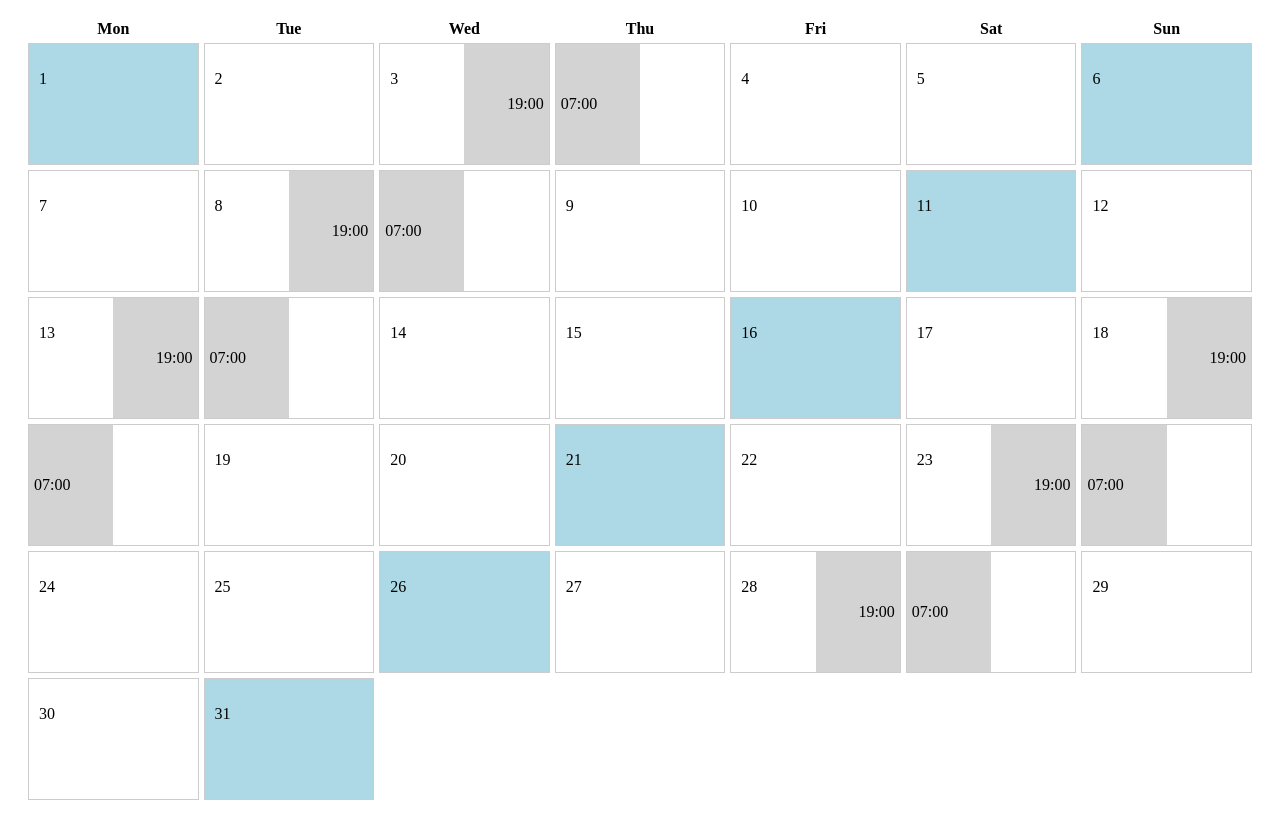
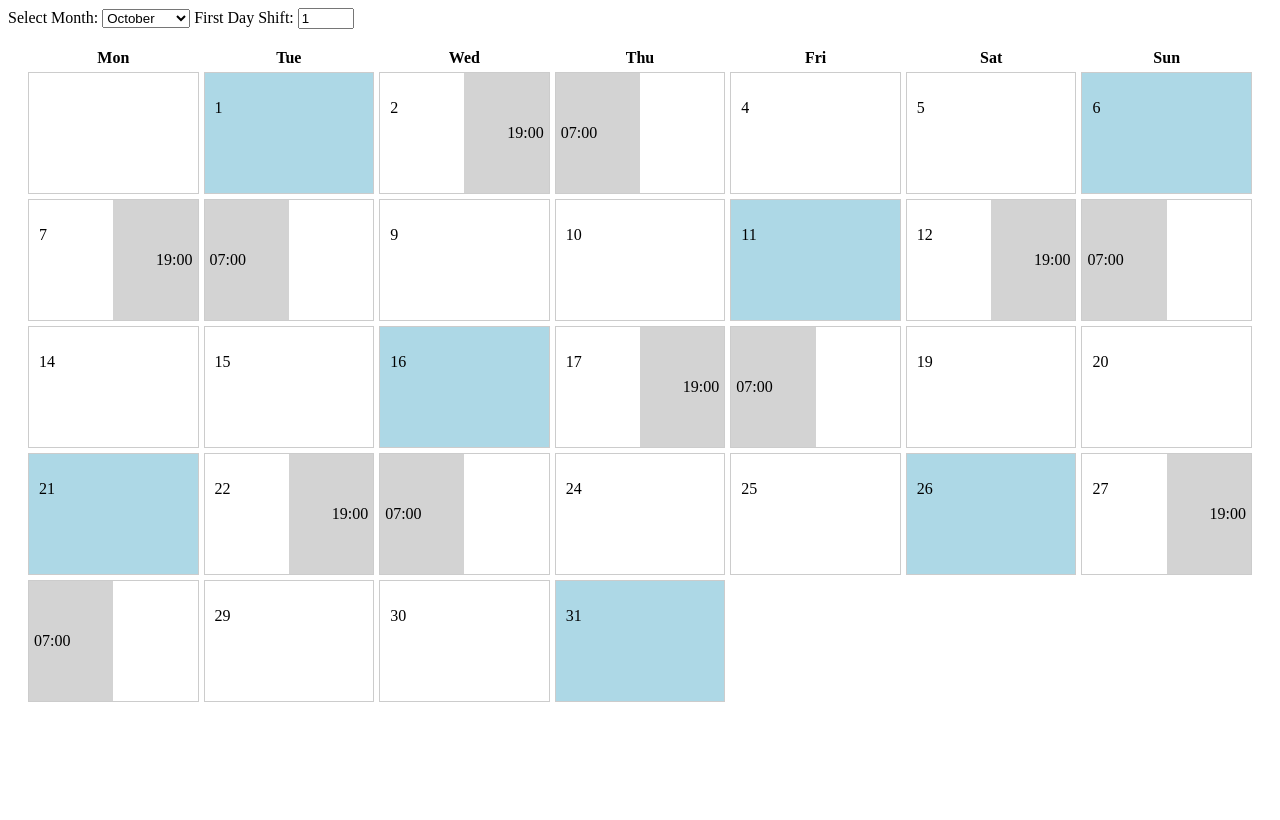
Before and after one commit to cosmologus/work-schedule, a SvelteKit app: page / in a window 1280 px wide. Built offline with nearby package versions, Linux system fonts and the light colour scheme.

Commit message:
added calendar

```diff
--- a/src/routes/+page.svelte
+++ b/src/routes/+page.svelte
@@ -10,60 +10,81 @@
   interface ShiftDay {
     date: Date;
     shift?: Shift;
-    type: string; // "day", "night", or "rest"
+    type: string; // "day", "night-start", "night-end", "rest"
   }
 
   const dayShift: Shift = { start: "07:00", end: "19:00", color: "lightblue" };
   const nightShift: Shift = { start: "19:00", end: "07:00", color: "lightgray" };
 
   let days: ShiftDay[] = [];
-  let currentMonth = new Date().getMonth();
-  let currentYear = new Date().getFullYear();
+  let selectedMonth: number = new Date().getMonth(); // Default to the current month
+  let selectedYear: number = new Date().getFullYear();
+  let firstDayShift: number = 1; // Default to the 1st of the month for the first day shift
+
+  const months = [
+    "January", "February", "March", "April", "May", "June",
+    "July", "August", "September", "October", "November", "December"
+  ];
 
   // Helper function to get the number of days in a month
   function daysInMonth(month: number, year: number): number {
     return new Date(year, month + 1, 0).getDate();
   }
 
-  // Generate work shifts based on the correct pattern: day shift, 24 hours rest, night shift, 48 hours rest
+  // Helper function to calculate the starting day of the week for the given month and year
+  // Adjust the result to make Monday = 0, Sunday = 6
+  function getStartDay(month: number, year: number): number {
+    const startDay = new Date(year, month, 1).getDay();
+    return (startDay + 6) % 7;  // Shift so that Monday is 0 and Sunday is 6
+  }
+
+  // Generate the correct work shift pattern based on the first day shift
   function generateCalendar(month: number, year: number): ShiftDay[] {
     const totalDays = daysInMonth(month, year);
     const calendarDays: ShiftDay[] = [];
-    let currentDate = 1; // Start from the first day of the month
+    let currentDate = firstDayShift; // Start from the first day shift selected
+
+    // Add empty cells before the first day to align the first day with the correct weekday
+    const startDayOffset = getStartDay(month, year); // Adjusted start day based on Monday-first week
+    for (let i = 0; i < startDayOffset; i++) {
+      calendarDays.push({
+        date: new Date(year, month, i),
+        type: 'empty', // Empty day to fill space before the first day
+      });
+    }
 
     while (currentDate <= totalDays) {
-      const currentDateObj = new Date(year, month, currentDate);
-
-      // Day Shift
+      // Day Shift (07:00 - 19:00)
       if (currentDate <= totalDays) {
         calendarDays.push({
           date: new Date(year, month, currentDate),
           shift: dayShift,
           type: 'day',
         });
-        currentDate++; // Move to the next day
+        currentDate++;
       }
 
-      // Rest for 24 hours
-      if (currentDate <= totalDays) {
-        calendarDays.push({
-          date: new Date(year, month, currentDate),
-          type: 'rest',
-        });
-        currentDate++; // Skip 1 day for rest
-      }
-
-      // Night Shift (19:00 on one day, 07:00 on the next)
+      // Night Shift starts at 19:00 (on the same day)
       if (currentDate <= totalDays) {
         calendarDays.push({
           date: new Date(year, month, currentDate),
           shift: nightShift,
-          type: 'night',
+          type: 'night-start',
         });
-        currentDate++; // Move to the next day for the night shift continuation
+        currentDate++;
       }
 
-      // Rest for 48 hours
+      // Night Shift ends at 07:00 on the next day
+      if (currentDate <= totalDays) {
+        calendarDays.push({
+          date: new Date(year, month, currentDate),
+          shift: nightShift,
+          type: 'night-end',
+        });
+        currentDate++; // Move to the next day after the night shift
+      }
+
+      // Rest for exactly 48 hours after the night shift
       if (currentDate <= totalDays) {
         calendarDays.push({
           date: new Date(year, month, currentDate),
@@ -83,9 +104,14 @@
     return calendarDays;
   }
 
+  // Recalculate the calendar whenever the month or first day shift changes
+  function recalculateCalendar() {
+    days = generateCalendar(selectedMonth, selectedYear);
+  }
+
   // On component mount, generate the calendar for the current month
   onMount(() => {
-    days = generateCalendar(currentMonth, currentYear);
+    recalculateCalendar();
   });
 </script>
 
@@ -107,7 +133,6 @@
     position: relative;
   }
 
-  /* Full-height, half-width grey background for right side */
   .half-right {
     background-color: lightgray;
     height: 100%;
@@ -117,7 +142,6 @@
     top: 0;
   }
 
-  /* Full-height, half-width grey background for left side */
   .half-left {
     background-color: lightgray;
     height: 100%;
@@ -127,17 +151,12 @@
     top: 0;
   }
 
-  /* Shift-day for normal day shifts */
   .shift-day {
     background-color: lightblue;
   }
 
   .rest {
     background-color: white;
-  }
-
-  .empty {
-    background-color: transparent;
   }
 
   .day-header {
@@ -165,16 +184,27 @@
     align-items: center;
   }
 
-  /* Position time text on the right */
   .time-right {
     right: 5px;
   }
 
-  /* Position time text on the left */
   .time-left {
     left: 5px;
   }
 </style>
+
+<!-- Month and First Day Shift Selectors -->
+<div>
+  <label for="month">Select Month:</label>
+  <select id="month" bind:value={selectedMonth} on:change={recalculateCalendar}>
+    {#each months as month, index}
+      <option value={index} selected={selectedMonth === index}>{month}</option>
+    {/each}
+  </select>
+
+  <label for="firstShiftDay">First Day Shift:</label>
+  <input type="number" id="firstShiftDay" bind:value={firstDayShift} min="1" max="31" on:change={recalculateCalendar} />
+</div>
 
 <div class="calendar">
   <!-- Weekday Headers -->
@@ -188,29 +218,26 @@
 
   <!-- Generate Calendar Days -->
   {#each days as day, index (day.date)}
-    <div class="day {day.type === 'day' ? 'shift-day' : day.type === 'night' ? '' : day.type === 'rest' ? 'rest' : 'empty'}">
-      <p>{day.date.getDate()}</p>
+    <div class="day {day.type === 'day' ? 'shift-day' : day.type === 'night-start' ? '' : day.type === 'night-end' ? '' : day.type === 'rest' ? 'rest' : 'empty'}">
+      {#if day.type !== 'empty'}
+        <p>{day.date.getDate()}</p>
+      {/if}
 
-      <!-- For night shift -->
-      {#if day.type === 'night'}
-        <!-- Night Shift Start (19:00) on the starting day -->
+      <!-- For night shift start -->
+      {#if day.type === 'night-start'}
         <div class="half-cell">
           <div class="half-right"></div> <!-- Right half of the cell filled -->
           <div class="time-text time-right">19:00</div>
         </div>
       {/if}
-    </div>
 
-    <!-- If the current day is a night shift, show 07:00 on the next day -->
-    {#if day.type === 'night' && days[index + 1]}
-      <div class="day {days[index + 1].type === 'rest' ? 'rest' : ''}">
-        <p>{days[index + 1].date.getDate()}</p>
-        <!-- Night Shift End (07:00) on the next day -->
+      <!-- For night shift end -->
+      {#if day.type === 'night-end'}
         <div class="half-cell">
           <div class="half-left"></div> <!-- Left half of the cell filled -->
           <div class="time-text time-left">07:00</div>
         </div>
-      </div>
-    {/if}
+      {/if}
+    </div>
   {/each}
 </div>
```
